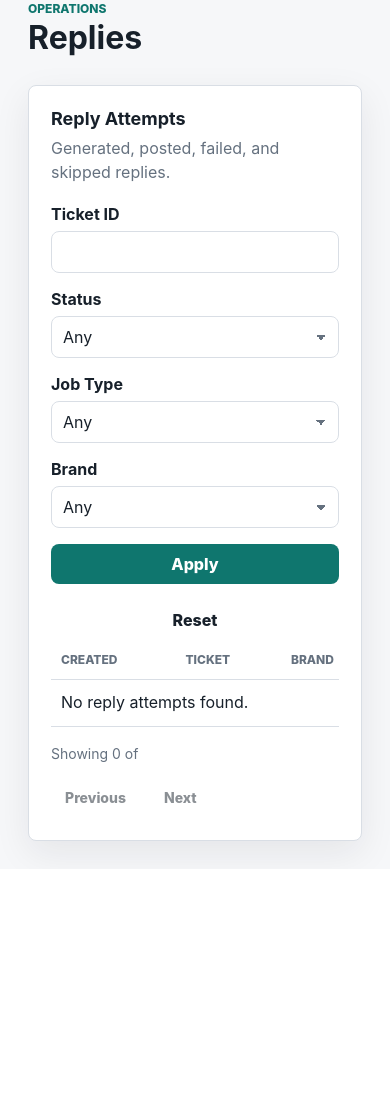
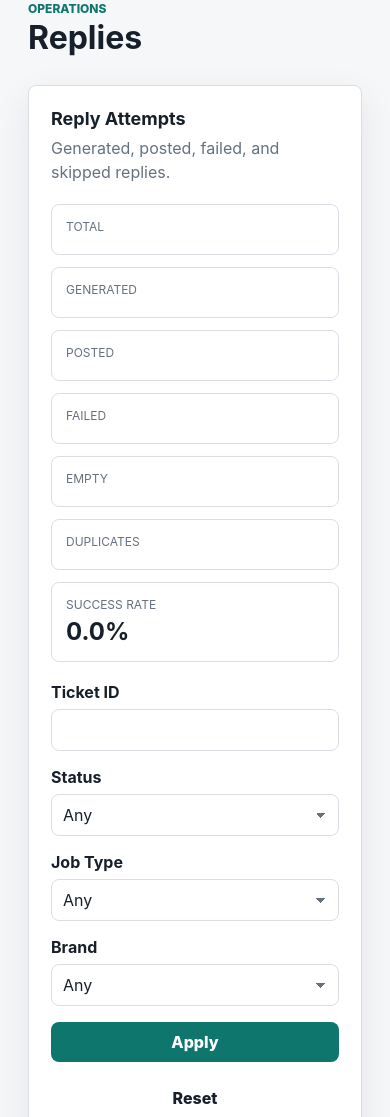
Before and after one commit to jendox/cs_ai, a FastAPI app: template src/web_admin/templates/replies.html in a window 390 px wide. Shown: the part 398-1515 px from the top of the page. Before the commit the page ends 1266 px from the top, so only its background shows below. Run offline with FastAPI, Linux system fonts and the light colour scheme; the template is opened without the code that fills it, so the values that code supplies are empty; parts of the project's set-up code (start-up, migrations or seed data) failed here and were passed over.

Commit message:
Add reply attempts summary metrics

```diff
--- a/src/db/repositories/__init__.py
+++ b/src/db/repositories/__init__.py
@@ -8,6 +8,7 @@ from .reply_attempts import (
     ReplyAttemptCreate,
     ReplyAttemptFilters,
     ReplyAttemptListResult,
+    ReplyAttemptSummary,
     TicketReplyAttemptNotFound,
     TicketReplyAttemptsRepository,
 )
@@ -28,6 +29,7 @@ __all__ = [
     "TicketReplyAttemptsRepository",
     "ReplyAttemptFilters",
     "ReplyAttemptListResult",
+    "ReplyAttemptSummary",
     "TicketNotFound",
     "TicketsRepository",
     "ZendeskRuntimeSettingsRepository",
--- a/src/web_admin/routes/replies.py
+++ b/src/web_admin/routes/replies.py
@@ -298,6 +298,7 @@ async def get_replies(  # noqa: PLR0913, PLR0917
             limit=limit,
             offset=offset,
         )
+        summary = await repo.get_summary(filters=filters)
 
     csrf = session_manager.create_csrf_token()
     response = templates.TemplateResponse(
@@ -308,6 +309,7 @@ async def get_replies(  # noqa: PLR0913, PLR0917
             "current_user": user,
             "csrf_token": csrf.raw,
             "result": result,
+            "summary": summary,
             "selected_ticket_id": ticket_id or "",
             "selected_status": status or "",
             "selected_job_type": job_type or "",
--- a/src/web_admin/static/admin.css
+++ b/src/web_admin/static/admin.css
@@ -910,6 +910,26 @@ input[type="number"]::-webkit-inner-spin-button {
   text-transform: uppercase;
 }
 
+.metrics-grid {
+  display: grid;
+  grid-template-columns: repeat(7, minmax(0, 1fr));
+  gap: 12px;
+  margin-bottom: 20px;
+}
+
+.metric-card {
+  border: 1px solid var(--line);
+  border-radius: 8px;
+  padding: 14px;
+  background: var(--surface-soft);
+}
+
+.metric-card strong {
+  display: block;
+  font-size: 24px;
+  line-height: 1.2;
+}
+
 .timeline {
   display: grid;
   gap: 14px;
@@ -984,7 +1004,17 @@ input[type="number"]::-webkit-inner-spin-button {
 }
 
 @media (max-width: 820px) {
+  .metrics-grid {
+    grid-template-columns: repeat(2, minmax(0, 1fr));
+  }
+
   .summary-grid {
     grid-template-columns: 1fr;
   }
 }
+
+@media (max-width: 520px) {
+  .metrics-grid {
+    grid-template-columns: 1fr;
+  }
+}
--- a/src/web_admin/templates/replies.html
+++ b/src/web_admin/templates/replies.html
@@ -10,6 +10,37 @@
     <div>
       <h2>Reply Attempts</h2>
       <p>Generated, posted, failed, and skipped replies.</p>
+    </div>
+  </div>
+
+  <div class="metrics-grid">
+    <div class="metric-card">
+      <span class="meta-label">Total</span>
+      <strong>{{ summary.total }}</strong>
+    </div>
+    <div class="metric-card">
+      <span class="meta-label">Generated</span>
+      <strong>{{ summary.generated_count }}</strong>
+    </div>
+    <div class="metric-card">
+      <span class="meta-label">Posted</span>
+      <strong>{{ summary.posted_count }}</strong>
+    </div>
+    <div class="metric-card">
+      <span class="meta-label">Failed</span>
+      <strong>{{ summary.failed_count }}</strong>
+    </div>
+    <div class="metric-card">
+      <span class="meta-label">Empty</span>
+      <strong>{{ summary.empty_count }}</strong>
+    </div>
+    <div class="metric-card">
+      <span class="meta-label">Duplicates</span>
+      <strong>{{ summary.duplicate_count }}</strong>
+    </div>
+    <div class="metric-card">
+      <span class="meta-label">Success Rate</span>
+      <strong>{{ "%.1f"|format(summary.success_rate) }}%</strong>
     </div>
   </div>
 
```
Also changed, not shown: src/db/repositories/reply_attempts.py (+63 -0 lines).
